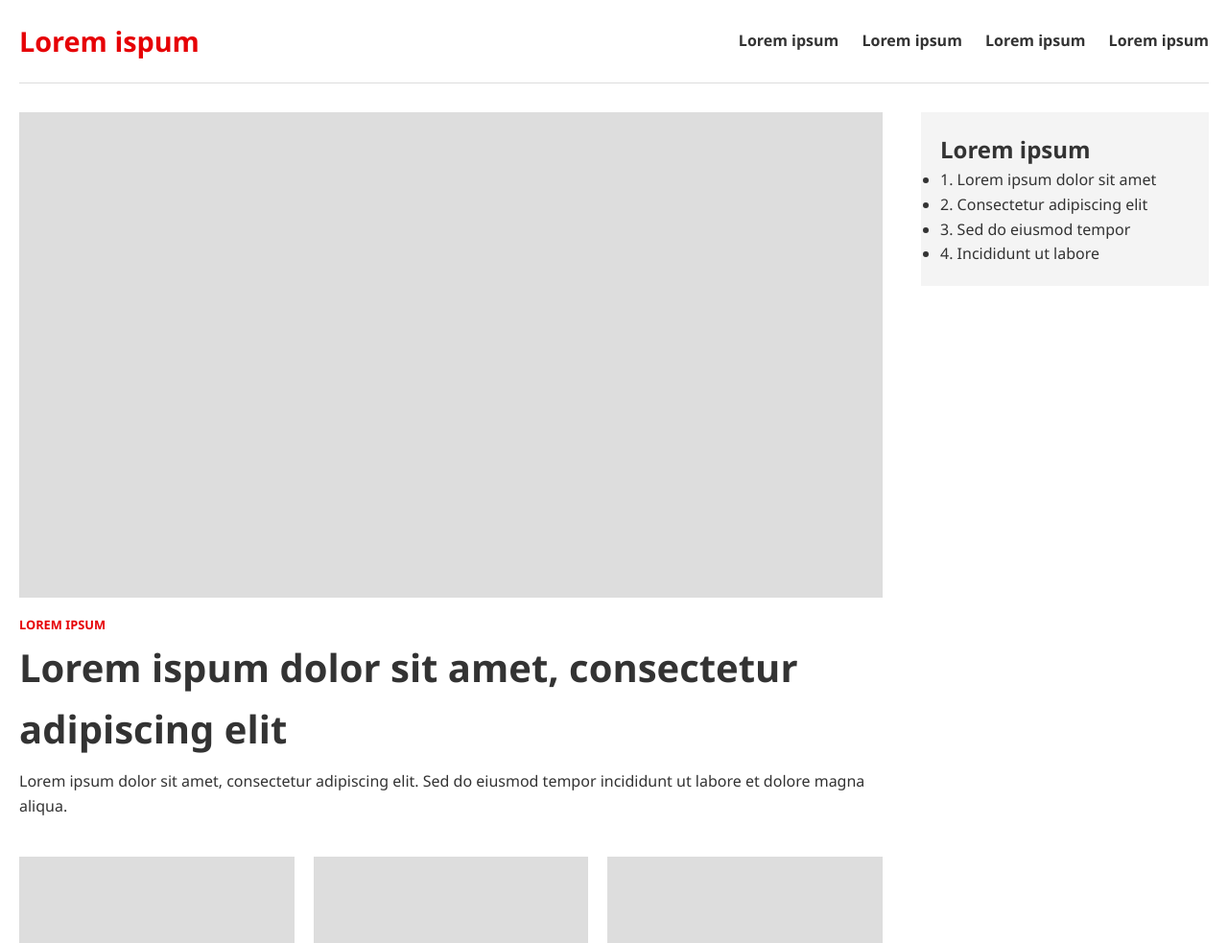
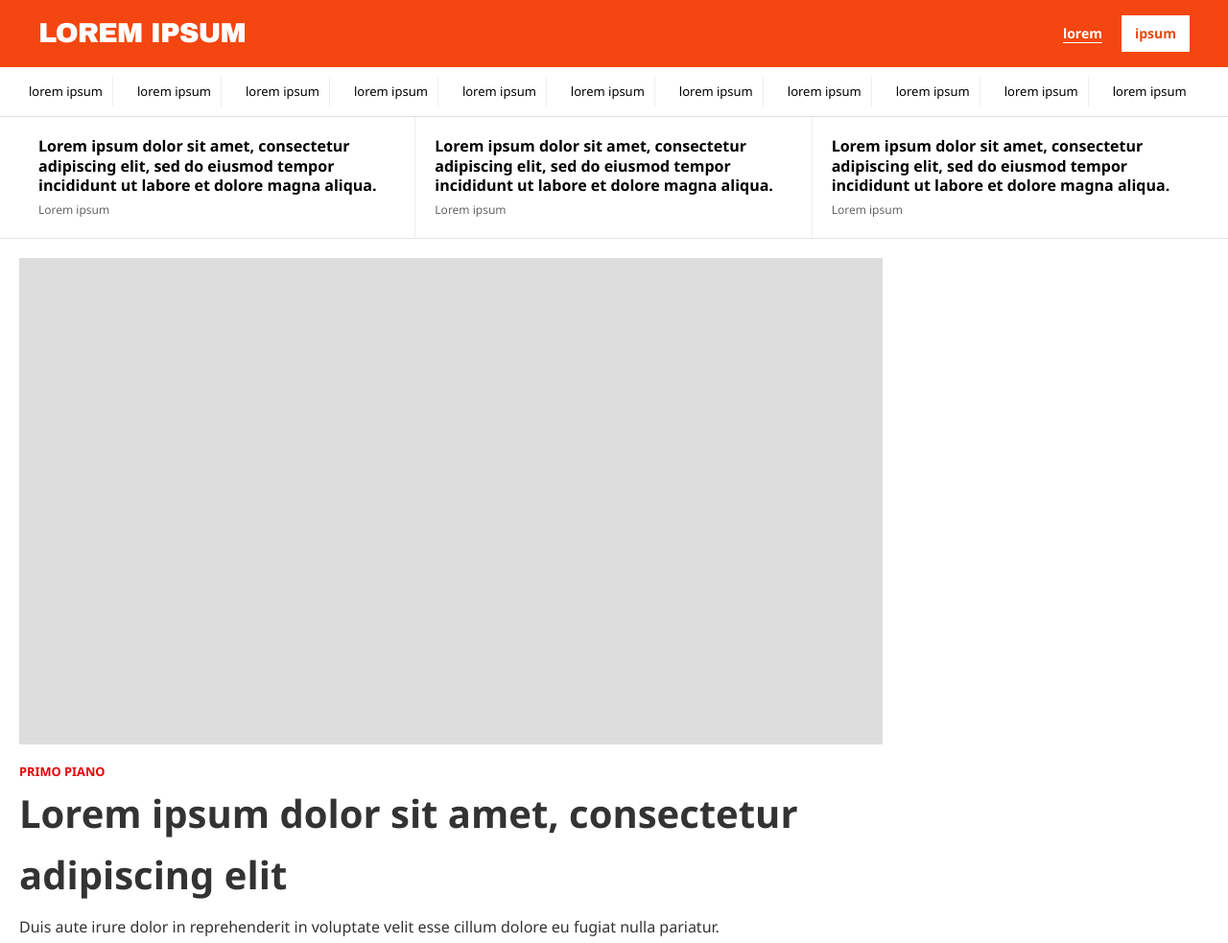
Before and after one commit to LorenzoTesi/Lorenzo_Tesi_ppm, a website: page index.html in a window 1280 px wide. Shown: the top 983 px of the page at 96% size. Drawn offline with Linux system fonts and the light colour scheme.

Commit message:
Aggiornato l'header. Spostato l'elenco da dx a sotto l'header. Aggiunti 3 articoli più grandi sotto l'elenco,

```diff
--- a/index.html
+++ b/index.html
@@ -3,67 +3,90 @@
 <head>
     <meta charset="UTF-8">
     <meta name="viewport" content="width=device-width, initial-scale=1.0">
-    <title>Clone Spiegel - Esercizio Layout</title>
+    <title>Lorenzo Tesi esercizio</title>
     <link rel="stylesheet" href="style.css">
 </head>
 <body>
 
+<header class="header">
+    <div class="container" style="display: flex; justify-content: space-between; align-items: center; width: 100%;">
+        <div class="logo">LOREM IPSUM</div>
+
+        <div class="header-destra">
+            <a href="#" class="link-abbonati">lorem</a>
+            <div class="box-login">
+                <a href="#">ipsum</a>
+            </div>
+        </div>
+    </div>
+</header>
+
+<nav class="sub-nav">
+    <div class="container">
+        <ul>
+            <li>lorem ipsum</li>
+            <li>lorem ipsum</li>
+            <li>lorem ipsum</li>
+            <li>lorem ipsum</li>
+            <li>lorem ipsum</li>
+            <li>lorem ipsum</li>
+            <li>lorem ipsum</li>
+            <li>lorem ipsum</li>
+            <li>lorem ipsum</li>
+            <li>lorem ipsum</li>
+            <li>lorem ipsum</li>
+        </ul>
+    </div>
+</nav>
+
+<section class="top-news-bar container">
+    <article class="top-news-item">
+        <h4>Lorem ipsum dolor sit amet, consectetur adipiscing elit, sed do eiusmod tempor incididunt ut labore et dolore magna aliqua.</h4>
+        <span class="time">Lorem ipsum</span>
+    </article>
+
+    <article class="top-news-item">
+        <h4>Lorem ipsum dolor sit amet, consectetur adipiscing elit, sed do eiusmod tempor incididunt ut labore et dolore magna aliqua.</h4>
+        <span class="time">Lorem ipsum</span>
+    </article>
+
+    <article class="top-news-item">
+        <h4>Lorem ipsum dolor sit amet, consectetur adipiscing elit, sed do eiusmod tempor incididunt ut labore et dolore magna aliqua.</h4>
+        <span class="time">Lorem ipsum</span>
+    </article>
+</section>
+
 <div class="container">
-
-    <header class="main-header">
-        <div class="logo">Lorem ispum</div>
-        <nav class="main-nav">
-            <a href="#">Lorem ipsum</a>
-            <a href="#">Lorem ipsum</a>
-            <a href="#">Lorem ipsum</a>
-            <a href="#">Lorem ipsum</a>
-        </nav>
-    </header>
-
     <div class="main-layout">
 
         <main class="content-area">
-
             <article class="hero-article">
                 <div class="placeholder-img"></div>
                 <div class="article-body">
-                    <span class="category">Lorem ipsum</span>
-                    <h1>Lorem ispum dolor sit amet, consectetur adipiscing elit</h1>
-                    <p>Lorem ipsum dolor sit amet, consectetur adipiscing elit. Sed do eiusmod tempor incididunt ut labore et dolore magna aliqua.</p>
+                    <span class="category">Primo Piano</span>
+                    <h1>Lorem ipsum dolor sit amet, consectetur adipiscing elit</h1>
+                    <p>Duis aute irure dolor in reprehenderit in voluptate velit esse cillum dolore eu fugiat nulla pariatur.</p>
                 </div>
             </article>
 
             <section class="article-grid">
                 <article class="card">
                     <div class="placeholder-img small"></div>
-                    <h3>Lorem Ipsum</h3>
+                    <h3>Notizia 1</h3>
                     <p>Ut enim ad minim veniam, quis nostrud exercitation.</p>
                 </article>
                 <article class="card">
                     <div class="placeholder-img small"></div>
-                    <h3>Lorem Ipsum</h3>
+                    <h3>Notizia 2</h3>
                     <p>Ut enim ad minim veniam, quis nostrud exercitation.</p>
                 </article>
                 <article class="card">
                     <div class="placeholder-img small"></div>
-                    <h3>Lorem Ipsum</h3>
+                    <h3>Notizia 3</h3>
                     <p>Ut enim ad minim veniam, quis nostrud exercitation.</p>
                 </article>
             </section>
-
         </main>
-
-        <aside class="sidebar">
-            <div class="sidebar-sticky-box">
-                <h2>Lorem ipsum</h2>
-                <ul>
-                    <li>1. Lorem ipsum dolor sit amet</li>
-                    <li>2. Consectetur adipiscing elit</li>
-                    <li>3. Sed do eiusmod tempor</li>
-                    <li>4. Incididunt ut labore</li>
-                </ul>
-            </div>
-        </aside>
 
     </div> </div> </body>
 </html>
--- a/style.css
+++ b/style.css
@@ -1,6 +1,16 @@
-/* Reset e Base */
-* { box-sizing: border-box; margin: 0; padding: 0; }
-body { font-family: 'Segoe UI', sans-serif; line-height: 1.6; color: #333; background: #fff; }
+/* ── RESET E BASE ── */
+* {
+    box-sizing: border-box;
+    margin: 0;
+    padding: 0;
+}
+
+body {
+    font-family: 'Segoe UI', sans-serif;
+    line-height: 1.6;
+    color: #333;
+    background: #fff;
+}
 
 .container {
     max-width: 1280px;
@@ -8,49 +18,154 @@ body { font-family: 'Segoe UI', sans-serif; line-height: 1.6; color: #333; backg
     padding: 0 20px;
 }
 
-/* Header Sticky */
-.main-header {
-    position: sticky;
-    top: 0;
-    background: white;
-    border-bottom: 1px solid #ddd;
-    padding: 20px 0;
-    z-index: 1000;
+/* ── HEADER ARANCIONE ── */
+.header {
+    background: #f44611; /* Arancione Spiegel */
+    padding: 12px 20px;
     display: flex;
     justify-content: space-between;
     align-items: center;
+    position: sticky;
+    top: 0;
+    z-index: 100;
 }
 
 .logo {
-    color: #e60005; /* Rosso Spiegel */
+    color: white;
+    font-family: 'Arial Black', sans-serif;
     font-weight: 900;
     font-size: 1.8rem;
+    letter-spacing: -1px;
+    text-transform: uppercase;
 }
 
-.main-nav a {
-    margin-left: 20px;
-    text-decoration: none;
-    color: #333;
-    font-weight: bold;
+.header-destra {
+    display: flex;
+    align-items: center;
+    gap: 20px;
 }
 
-/* Layout Principale */
+.link-abbonati {
+    color: white;
+    text-decoration: underline;
+    text-decoration-color: white; /* Sottolineatura bianca */
+    text-underline-offset: 4px;
+    font-size: 14px;
+    font-weight: 600;
+}
+
+.box-login {
+    background: white;
+    padding: 6px 14px;
+}
+
+.box-login a {
+    color: #e8490f;
+    text-decoration: none;
+    font-size: 14px;
+    font-weight: 600;
+}
+
+/* --- SOTTONAVIGAZIONE (Stile pulito come in foto) --- */
+.sub-nav {
+    background: #fff;
+    border-bottom: 1px solid #e0e0e0; /* La linea grigia sottile */
+    padding: 10px 0;
+}
+
+.sub-nav ul {
+    list-style: none;
+    display: flex;
+    align-items: center;
+    gap: 15px; /* Spazio tra le scritte */
+}
+
+.sub-nav li {
+    font-size: 13px; /* Piccolo come in foto */
+    color: #000;
+    font-weight: 500;
+    cursor: pointer;
+    padding: 5px 10px;
+}
+
+/* Linea verticale di separazione (opzionale, tra alcune voci) */
+.sub-nav li:not(:last-child) {
+    border-right: 1px solid #eee;
+}
+
+/* --- FASCIA 3 ARTICOLI (Sotto la riga) --- */
+.top-news-bar {
+    display: grid;
+    grid-template-columns: repeat(3, 1fr); /* 3 colonne uguali */
+    gap: 0;
+    border-bottom: 1px solid #e0e0e0;
+}
+
+.top-news-item {
+    padding: 20px;
+    border-right: 1px solid #eee; /* Riga verticale tra gli articoli */
+}
+
+.top-news-item:last-child { border-right: none; }
+
+.top-news-item h4 {
+    font-size: 16px;
+    font-weight: 800; /* Molto grassetto */
+    line-height: 1.3;
+    color: #000;
+}
+
+/* 3 articoli in alto */
+.top-news-item .time {
+    font-size: 12px;
+    color: #666;
+    margin-top: 5px;
+    display: block;
+}
+.top-news-bar {
+    display: grid;
+    grid-template-columns: repeat(3, 1fr); /* 3 colonne uguali */
+    gap: 0;
+    border-bottom: 1px solid #e0e0e0;
+}
+
+.top-news-item {
+    padding: 20px;
+    border-right: 1px solid #eee; /* Riga verticale tra gli articoli */
+}
+
+.top-news-item:last-child { border-right: none; }
+
+.top-news-item h4 {
+    font-size: 16px;
+    font-weight: 800; /* Molto grassetto */
+    line-height: 1.3;
+    color: #000;
+}
+
+.top-news-item .time {
+    font-size: 12px;
+    color: #666;
+    margin-top: 5px;
+    display: block;
+}
+
+/* ── LAYOUT PRINCIPALE ── */
 .main-layout {
     display: grid;
-    grid-template-columns: 1fr 300px; /* Colonna main + sidebar */
+    grid-template-columns: 1fr 300px;
     gap: 40px;
-    margin-top: 30px;
+    margin-top: 20px;
 }
 
-/* Sidebar Sticky */
 .sidebar-sticky-box {
     position: sticky;
-    top: 100px; /* Header altezza + gap */
+    top: 100px;
     background: #f4f4f4;
     padding: 20px;
 }
 
-/* Griglia Articoli */
+/* ── GRIGLIA ARTICOLI ── */
 .article-grid {
     display: grid;
     grid-template-columns: repeat(3, 1fr);
@@ -58,7 +173,6 @@ body { font-family: 'Segoe UI', sans-serif; line-height: 1.6; color: #333; backg
     margin-top: 40px;
 }
 
-/* Placeholder Immagini */
 .placeholder-img {
     background: #ddd;
     width: 100%;
@@ -66,25 +180,28 @@ body { font-family: 'Segoe UI', sans-serif; line-height: 1.6; color: #333; backg
     margin-bottom: 15px;
 }
 
-/* Tipografia Card */
-.category { color: #e60005; text-transform: uppercase; font-size: 0.8rem; font-weight: bold; }
+/* ── TIPOGRAFIA CARD ── */
+.category {
+    color: #e60005;
+    text-transform: uppercase;
+    font-size: 0.8rem;
+    font-weight: bold;
+}
+
 h1 { font-size: 2.5rem; margin-bottom: 10px; }
 h3 { font-size: 1.2rem; margin: 10px 0; }
 
 /* ── RESPONSIVITÀ ── */
-
-/* Tablet: Nascondiamo la sidebar o la mettiamo sotto */
 @media (max-width: 1024px) {
     .main-layout {
         grid-template-columns: 1fr;
     }
-    .sidebar { display: none; } /* Molti siti news la nascondono su tablet */
+    .sidebar { display: none; }
     .article-grid { grid-template-columns: repeat(2, 1fr); }
 }
 
-/* Mobile: Tutto su una colonna */
 @media (max-width: 600px) {
     .article-grid { grid-template-columns: 1fr; }
-    .main-nav { display: none; } /* Qui andrebbe un menu hamburger */
+    .sub-nav ul { flex-wrap: wrap; } /* I box vanno a capo se lo schermo è stretto */
     h1 { font-size: 1.8rem; }
 }
```
